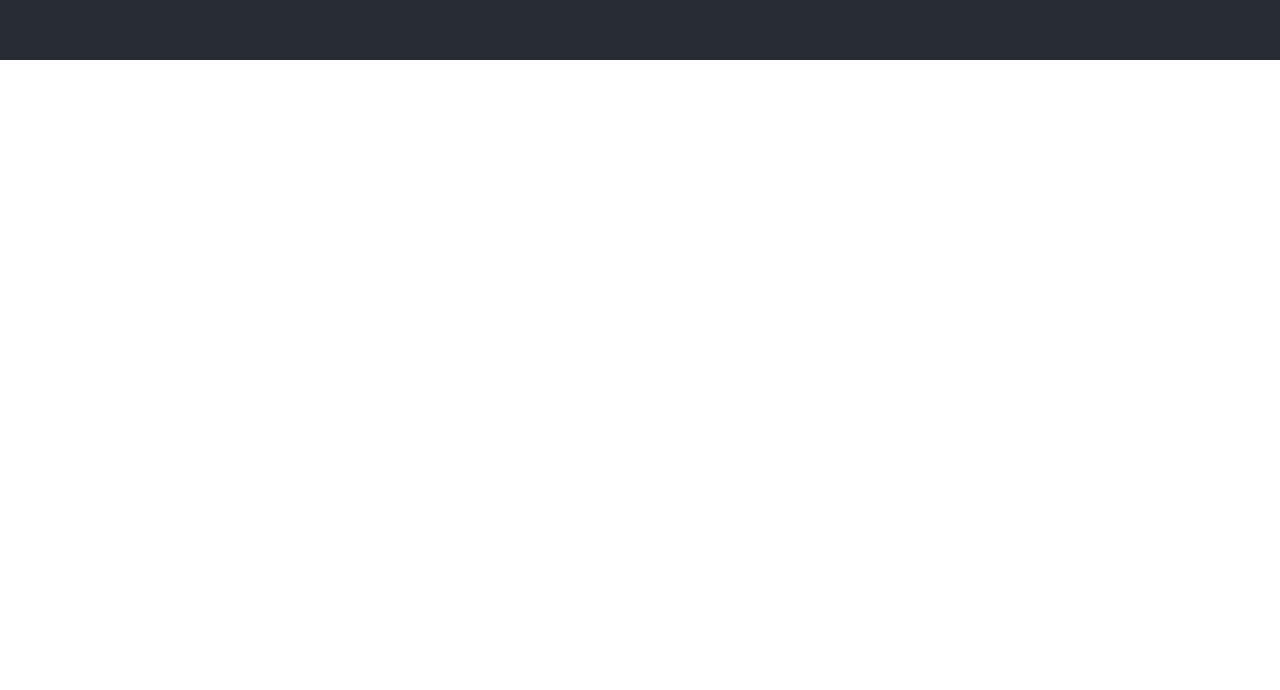
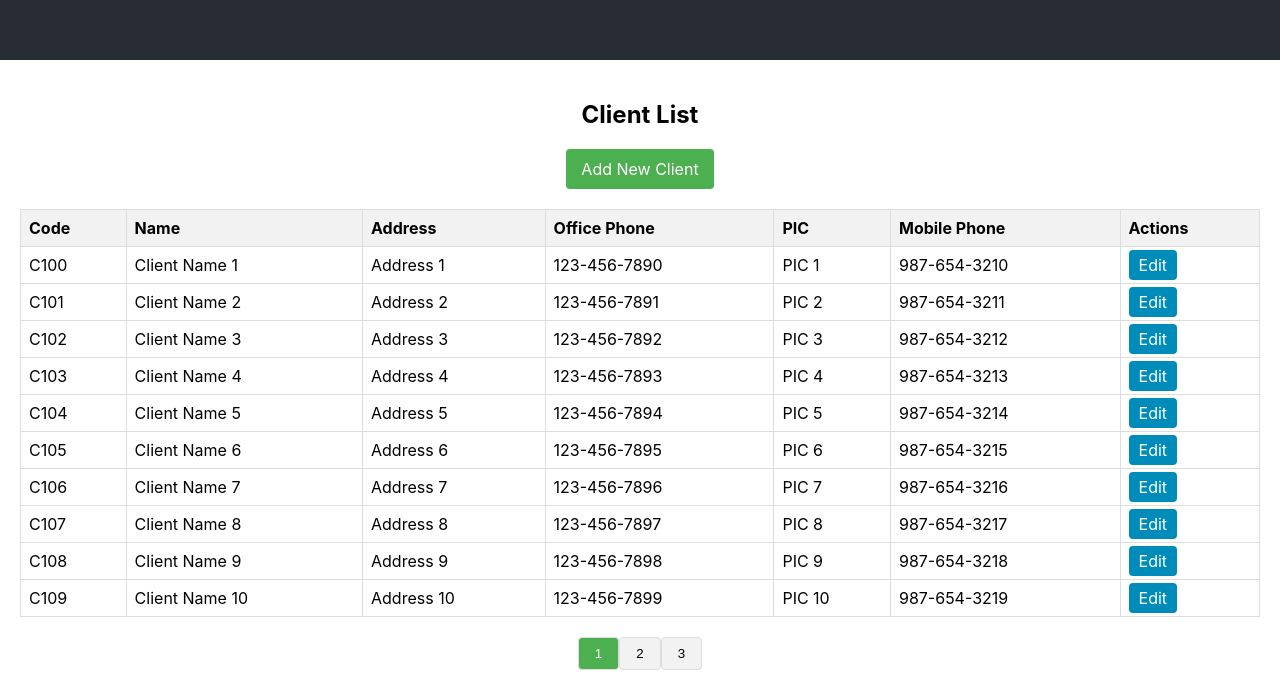
Before and after one commit to ari-fikri/dunses-inventory, a React (Create React App) app: page /clients in a window 1280 px wide. Before the commit this address had no page. Shown: the part 740-1430 px from the top of the page. Before the commit the page ends 800 px from the top, so only its background shows below. Built offline with nearby package versions, Linux system fonts and the light colour scheme.

Commit message:
- Add client list form - Navigation from Home to the Client List - Navigaton from Client List to Add Client form

```diff
--- a/src/App.js
+++ b/src/App.js
@@ -2,6 +2,7 @@ import React from 'react';
 import { BrowserRouter as Router, Route, Routes } from 'react-router-dom';
 import './App.css';
 import HomeScreen from './components/HomeScreen';
+import ClientList from './components/ClientList';
 import ClientForm from './components/ClientForm';
 
 function App() {
@@ -14,7 +15,9 @@ function App() {
         <main>
           <Routes>
             <Route path="/" element={<HomeScreen />} />
+            <Route path="/clients" element={<ClientList />} />
             <Route path="/client-form" element={<ClientForm />} />
+            <Route path="/client-form/:clientId" element={<ClientForm />} />
           </Routes>
         </main>
       </div>
--- a/src/components/ClientForm.js
+++ b/src/components/ClientForm.js
@@ -1,7 +1,10 @@
-import React, { useState } from 'react';
+import React, { useState, useEffect } from 'react';
+import { useParams, useNavigate } from 'react-router-dom';
 import './ClientForm.css';
 
 const ClientForm = () => {
+  const { clientId } = useParams();
+  const navigate = useNavigate();
   const [formData, setFormData] = useState({
     client_code: '',
     client_name: '',
@@ -10,6 +13,16 @@ const ClientForm = () => {
     client_pic_name: '',
     client_mobile_phone: ''
   });
+
+  useEffect(() => {
+    if (clientId) {
+      // In a real app, you would fetch the client data from an API
+      // For now, we'll just log it.
+      console.log("Editing client with ID:", clientId);
+      // You would set the form data with the fetched client data here.
+      // For example: setFormData(fetchedClientData);
+    }
+  }, [clientId]);
 
   const handleChange = (e) => {
     const { name, value } = e.target;
@@ -21,12 +34,19 @@ const ClientForm = () => {
 
   const handleSubmit = (e) => {
     e.preventDefault();
-    // Handle form submission logic here
-    console.log(formData);
+    if (clientId) {
+      // Handle update logic
+      console.log("Updating client:", formData);
+    } else {
+      // Handle create logic
+      console.log("Creating new client:", formData);
+    }
+    navigate('/clients'); // Redirect to client list after submission
   };
 
   return (
     <form onSubmit={handleSubmit} className="client-form">
+      <h2>{clientId ? 'Edit Client' : 'Add New Client'}</h2>
       <div className="form-group">
         <label htmlFor="client_code">Client Code</label>
         <input
@@ -37,6 +57,7 @@ const ClientForm = () => {
           onChange={handleChange}
           maxLength="5"
           required
+          disabled={!!clientId} // Disable code field when editing
         />
       </div>
       <div className="form-group">
@@ -94,7 +115,7 @@ const ClientForm = () => {
           maxLength="20"
         />
       </div>
-      <button type="submit">Submit</button>
+      <button type="submit">{clientId ? 'Update Client' : 'Add Client'}</button>
     </form>
   );
 };
--- /dev/null
+++ b/src/components/ClientList.css
@@ -0,0 +1,58 @@
+.client-list-container {
+  padding: 20px;
+}
+
+.add-client-button {
+  background-color: #4CAF50;
+  color: white;
+  padding: 10px 15px;
+  border: none;
+  border-radius: 4px;
+  cursor: pointer;
+  text-decoration: none;
+  display: inline-block;
+  margin-bottom: 20px;
+}
+
+.client-table {
+  width: 100%;
+  border-collapse: collapse;
+}
+
+.client-table th, .client-table td {
+  border: 1px solid #ddd;
+  padding: 8px;
+  text-align: left;
+}
+
+.client-table th {
+  background-color: #f2f2f2;
+}
+
+.action-button {
+  background-color: #008CBA;
+  color: white;
+  padding: 5px 10px;
+  border: none;
+  border-radius: 4px;
+  cursor: pointer;
+  text-decoration: none;
+}
+
+.pagination {
+  margin-top: 20px;
+}
+
+.pagination button {
+  background-color: #f2f2f2;
+  border: 1px solid #ddd;
+  color: black;
+  padding: 8px 16px;
+  text-decoration: none;
+  cursor: pointer;
+}
+
+.pagination button.active {
+  background-color: #4CAF50;
+  color: white;
+}
--- /dev/null
+++ b/src/components/ClientList.js
@@ -0,0 +1,87 @@
+import React, { useState, useEffect } from 'react';
+import { Link } from 'react-router-dom';
+import './ClientList.css';
+
+// Mock data for demonstration
+const mockClients = Array.from({ length: 25 }, (_, i) => ({
+  client_code: `C${100 + i}`,
+  client_name: `Client Name ${i + 1}`,
+  client_address: `Address ${i + 1}`,
+  client_office_phone: `123-456-789${i}`,
+  client_pic_name: `PIC ${i + 1}`,
+  client_mobile_phone: `987-654-321${i}`,
+}));
+
+const ClientList = () => {
+  const [clients, setClients] = useState([]);
+  const [currentPage, setCurrentPage] = useState(1);
+  const clientsPerPage = 10;
+
+  useEffect(() => {
+    // In a real app, you would fetch this data from an API
+    setClients(mockClients);
+  }, []);
+
+  // Pagination logic
+  const indexOfLastClient = currentPage * clientsPerPage;
+  const indexOfFirstClient = indexOfLastClient - clientsPerPage;
+  const currentClients = clients.slice(indexOfFirstClient, indexOfLastClient);
+
+  const totalPages = Math.ceil(clients.length / clientsPerPage);
+
+  const handlePageChange = (pageNumber) => {
+    setCurrentPage(pageNumber);
+  };
+
+  return (
+    <div className="client-list-container">
+      <h2>Client List</h2>
+      <Link to="/client-form" className="add-client-button">
+        Add New Client
+      </Link>
+      <table className="client-table">
+        <thead>
+          <tr>
+            <th>Code</th>
+            <th>Name</th>
+            <th>Address</th>
+            <th>Office Phone</th>
+            <th>PIC</th>
+            <th>Mobile Phone</th>
+            <th>Actions</th>
+          </tr>
+        </thead>
+        <tbody>
+          {currentClients.map((client) => (
+            <tr key={client.client_code}>
+              <td>{client.client_code}</td>
+              <td>{client.client_name}</td>
+              <td>{client.client_address}</td>
+              <td>{client.client_office_phone}</td>
+              <td>{client.client_pic_name}</td>
+              <td>{client.client_mobile_phone}</td>
+              <td>
+                <Link to={`/client-form/${client.client_code}`} className="action-button">
+                  Edit
+                </Link>
+              </td>
+            </tr>
+          ))}
+        </tbody>
+      </table>
+      <div className="pagination">
+        {Array.from({ length: totalPages }, (_, i) => i + 1).map((page) => (
+          <button
+            key={page}
+            onClick={() => handlePageChange(page)}
+            className={currentPage === page ? 'active' : ''}
+          >
+            {page}
+          </button>
+        ))}
+      </div>
+    </div>
+  );
+};
+
+export default ClientList;
--- a/src/components/HomeScreen.js
+++ b/src/components/HomeScreen.js
@@ -6,7 +6,7 @@ const HomeScreen = () => {
   return (
     <div className="home-screen">
       <div className="card-container">
-        <Link to="/client-form" className="card">
+        <Link to="/clients" className="card">
           <h3>Clients</h3>
           <p>Manage client information</p>
         </Link>
```
